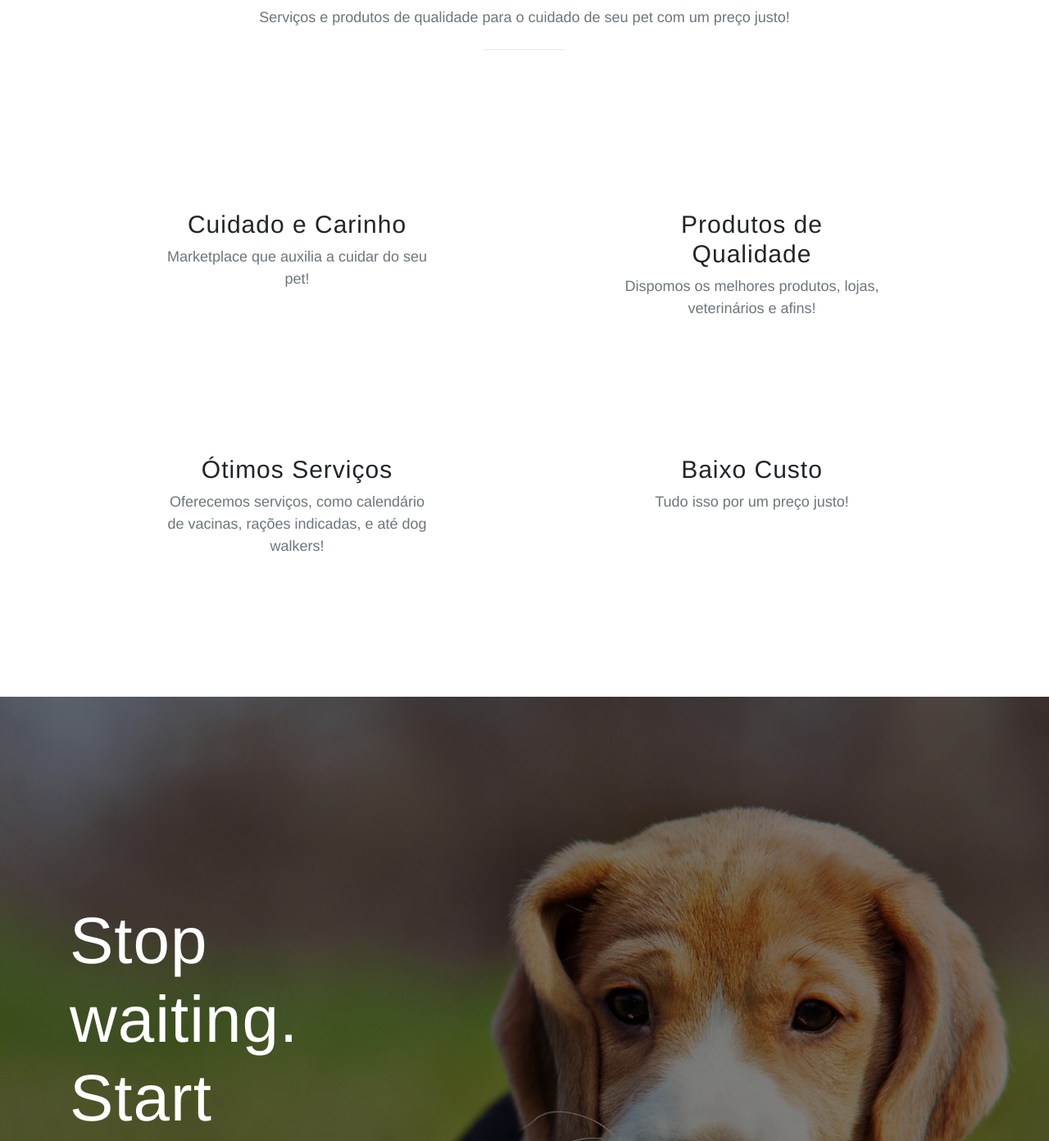
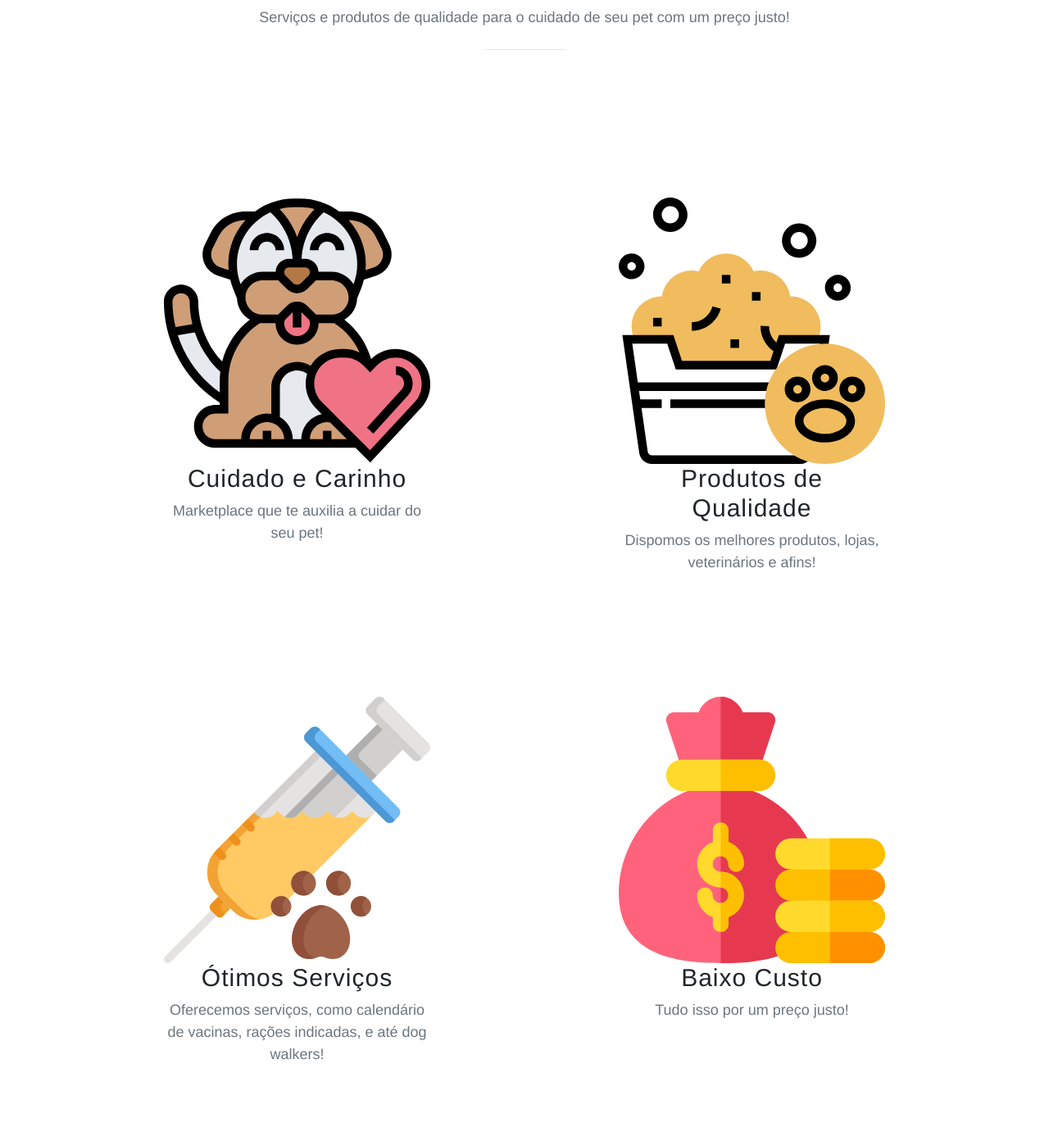
Before and after one commit to Mateusas3s/landing_page, a Django app: template quatro_patas/landing_page/templates/index.html in a window 1280 px wide. Shown: the part 990-2382 px from the top of the page at 82% size. Run offline with Django 3.2, Linux system fonts and the light colour scheme; the template is opened without the code that fills it, so the values that code supplies are empty; some libraries are stand-ins or nearby versions.

Commit message:
Inserting feature icons

```diff
--- a/quatro_patas/landing_page/templates/index.html
+++ b/quatro_patas/landing_page/templates/index.html
@@ -28,6 +28,7 @@
         </div>
     </nav>
 
+    <!-- Bloco de Download -->
     <header class="masthead">
         <div class="container h-100">
             <div class="row h-100">
@@ -60,6 +61,7 @@
         </div>
     </header>
 
+    <!-- Pontos principais do App -->
     <section class="features" id="features">
         <div class="container">
             <div class="section-heading text-center">
@@ -73,14 +75,14 @@
                         <div class="row">
                             <div class="col-lg-6">
                                 <div class="feature-item">
-                                    <i class="icon-screen-smartphone text-primary"></i>
+                                    <img src="{% static 'img/dog.svg' %}" alt="Cuidado e Carinho" class="img-fluid">
                                     <h3>Cuidado e Carinho</h3>
-                                    <p class="text-muted">Marketplace que auxilia a cuidar do seu pet!</p>
+                                    <p class="text-muted">Marketplace que te auxilia a cuidar do seu pet!</p>
                                 </div>
                             </div>
                             <div class="col-lg-6">
                                 <div class="feature-item">
-                                    <i class="icon-camera text-primary"></i>
+                                    <img src="{% static 'img/bathing.svg' %}" alt="Produtos de Qualidade" class="img-fluid">
                                     <h3>Produtos de Qualidade</h3>
                                     <p class="text-muted">Dispomos os melhores produtos, lojas, veterinários e afins!</p>
                                 </div>
@@ -89,14 +91,14 @@
                         <div class="row">
                             <div class="col-lg-6">
                                 <div class="feature-item">
-                                    <i class="icon-present text-primary"></i>
+                                    <img src="{% static 'img/syringe.svg' %}" alt="Ótimos Serviços" class="img-fluid">
                                     <h3>Ótimos Serviços</h3>
                                     <p class="text-muted">Oferecemos serviços, como calendário de vacinas, rações indicadas, e até dog walkers!</p>
                                 </div>
                             </div>
                             <div class="col-lg-6">
                                 <div class="feature-item">
-                                    <i class="icon-lock-open text-primary"></i>
+                                    <img src="{% static 'img/money-bag.svg' %}" alt="Baixo Custo" class="img-fluid">
                                     <h3>Baixo Custo</h3>
                                     <p class="text-muted">Tudo isso por um preço justo!</p>
                                 </div>
```
Also changed, not shown: quatro_patas/static/img/bathing.svg (added), quatro_patas/static/img/dog.svg (added), quatro_patas/static/img/money-bag.svg (added), quatro_patas/static/img/syringe.svg (added).
